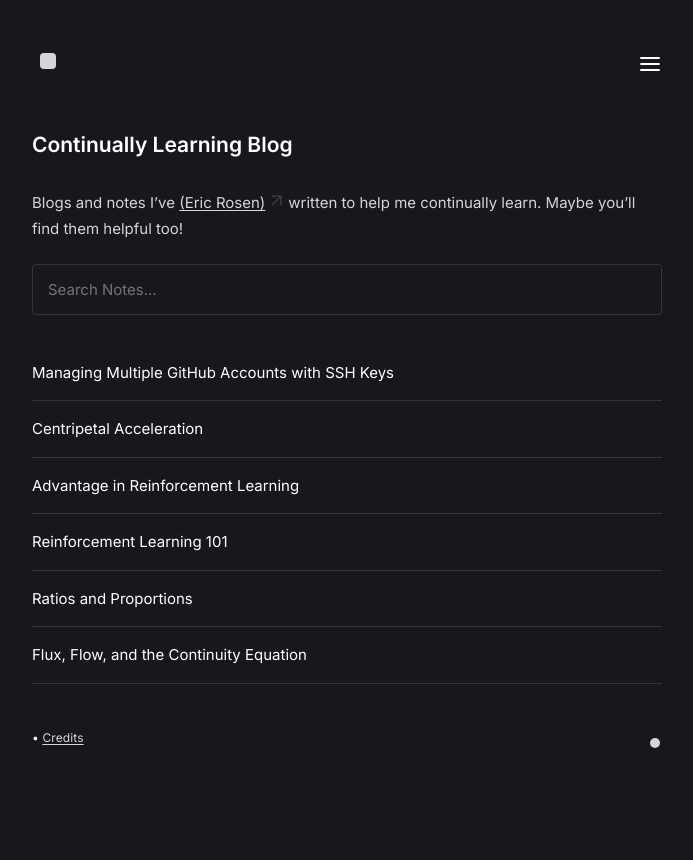
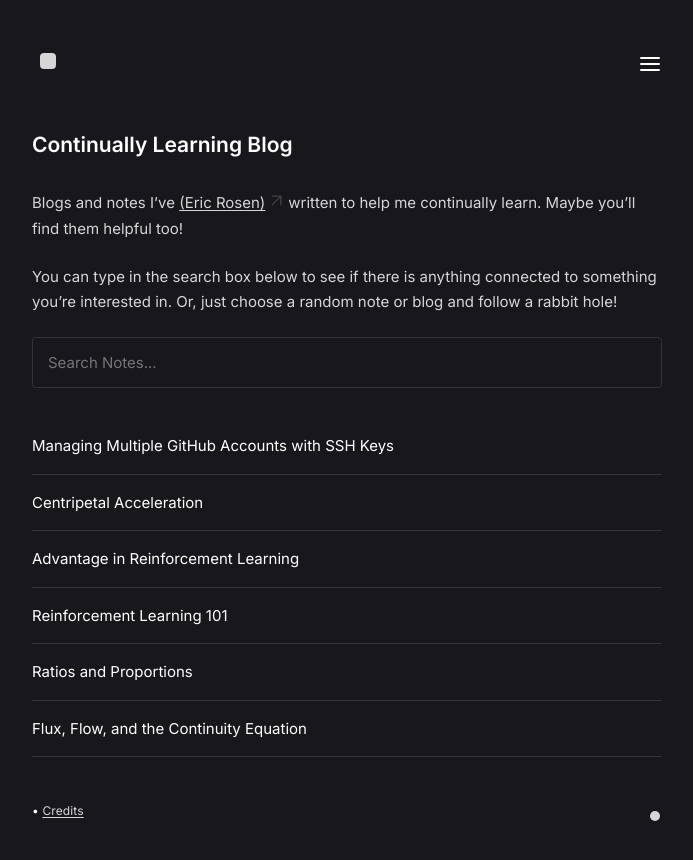
Before and after one commit to continuallylearning/continuallylearning.github.io, a Jekyll site: the page built from pages/index.md, in a window 1280 px wide. Shown: the top 860 px of the page, without its empty margins (293-986 px from the left). Built offline with Jekyll 4.4.1, drawn with Linux system fonts in a browser that asks for light colours; nearby versions of some CDN libraries; library files that are not in the unit come from our copies; comment, search, counter and statistics services are not loaded.

Commit message:
little more info

```diff
--- a/pages/index.md
+++ b/pages/index.md
@@ -8,3 +8,5 @@ title: Continually Learning Blog
 ---
 
 Blogs and notes I’ve [(Eric Rosen)](https://eric-rosen.github.io) written to help me continually learn. Maybe you’ll find them helpful too!
+
+You can type in the search box below to see if there is anything connected to something you're interested in. Or, just choose a random note or blog and follow a rabbit hole!
```
Also changed, not shown: pages/about.md (+1 -1 lines).
